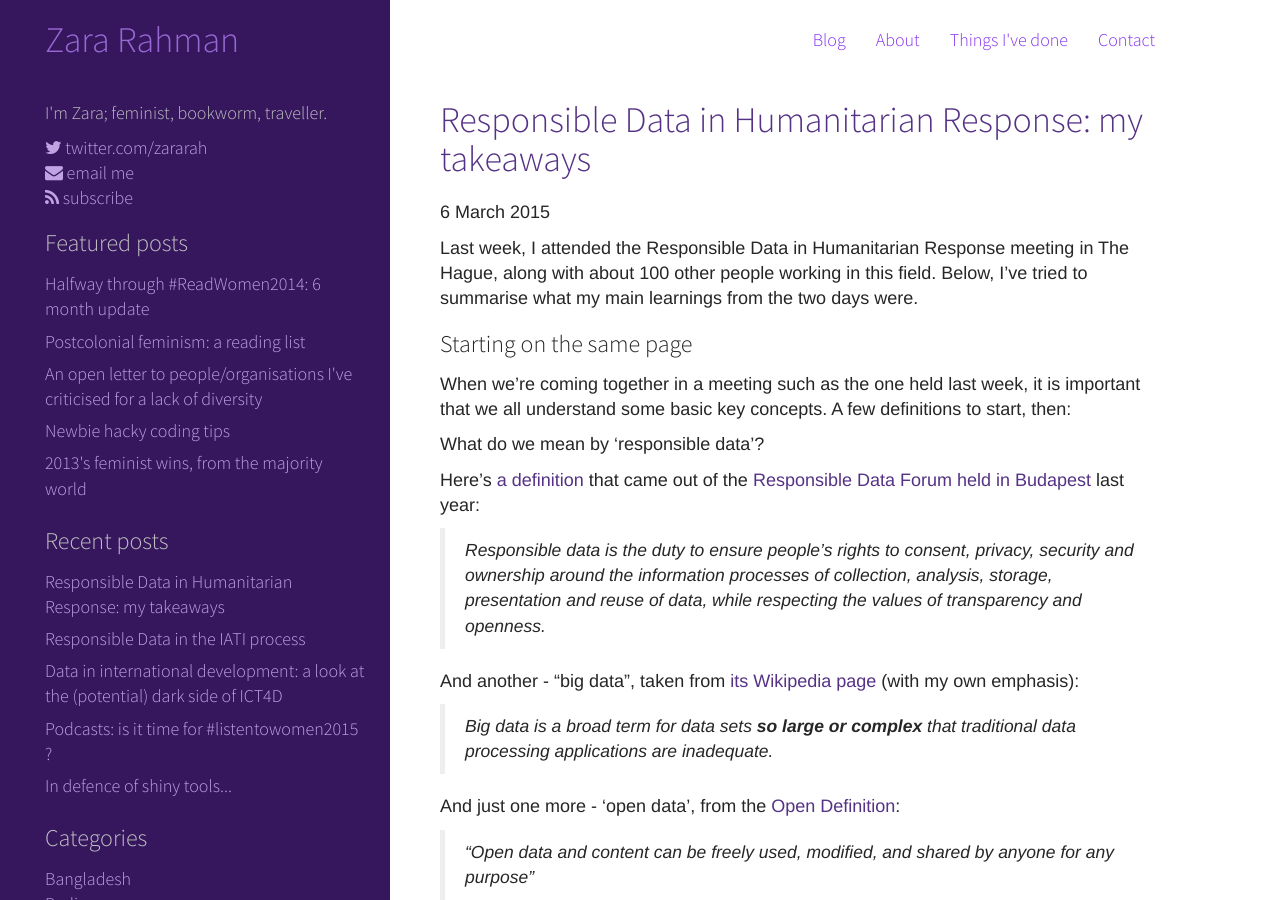
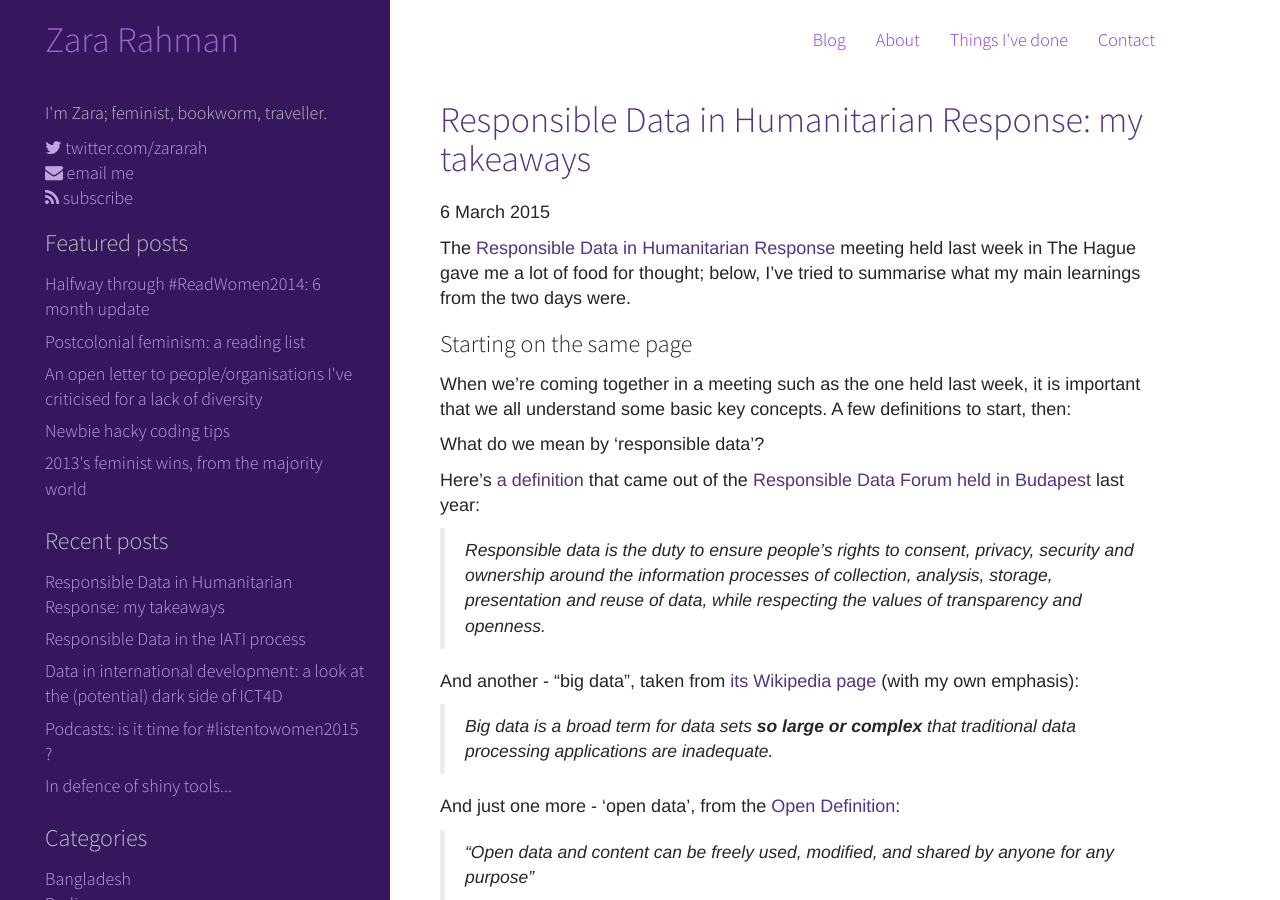
Before and after one commit to zararah/zararah.net, a Jekyll site: the page built from _posts/2015/2015-03-06-responsible-data-learnings.md, in a window 1280 px wide and 900 px high. Built offline with Jekyll 4.4.1, drawn with Linux system fonts in a browser that asks for light colours; Markdown is read by kramdown in place of the engine named in the settings.

Commit message:
Amend intro to post

```diff
--- a/_posts/2015/2015-03-06-responsible-data-learnings.md
+++ b/_posts/2015/2015-03-06-responsible-data-learnings.md
@@ -8,7 +8,7 @@
 - globaldev
 ---
 
-Last week, I attended the Responsible Data in Humanitarian Response meeting in The Hague, along with about 100 other people working in this field. Below, I've tried to summarise what my main learnings from the two days were.
+The [Responsible Data in Humanitarian Response](http://www.responsible-data.org/) meeting held last week in The Hague gave me a lot of food for thought; below, I've tried to summarise what my main learnings from the two days were.
 
 <!--more-->
 
```
